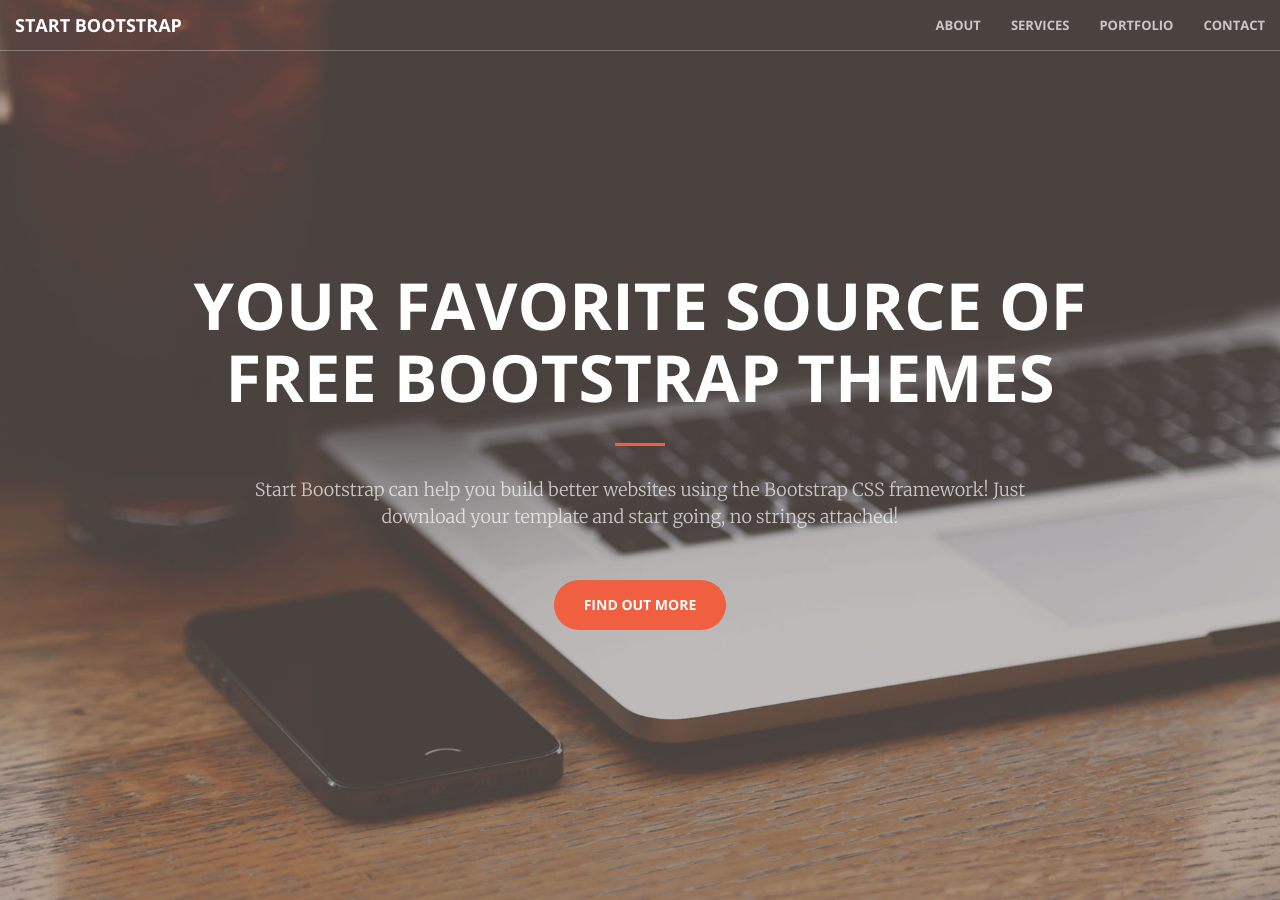
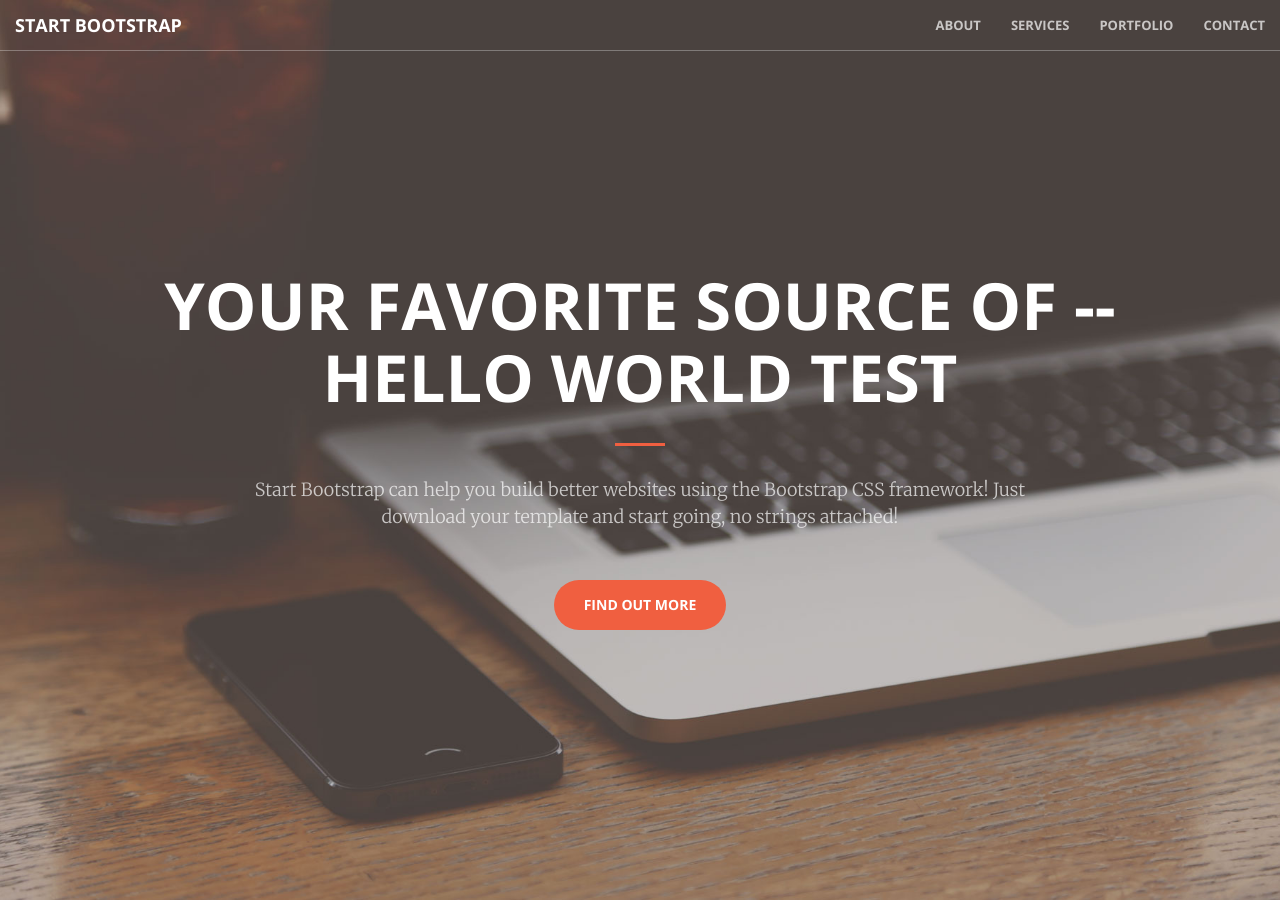
Before and after one commit to yeniduvera/site, a Jekyll site: the page built from index.html, in a window 1280 px wide and 900 px high. Built offline with Jekyll 4.4.1, drawn with Linux system fonts in a browser that asks for light colours.

Commit message:
test commit

```diff
--- a/_includes/header.html
+++ b/_includes/header.html
@@ -1,7 +1,7 @@
 <header>
     <div class="header-content">
         <div class="header-content-inner">
-            <h1>Your Favorite Source of Free Bootstrap Themes</h1>
+            <h1>Your Favorite Source of -- Hello world test</h1>
             <hr>
             <p>Start Bootstrap can help you build better websites using the Bootstrap CSS framework! Just download your template and start going, no strings attached!</p>
             <a href="#about" class="btn btn-primary btn-xl page-scroll">Find Out More</a>
```
